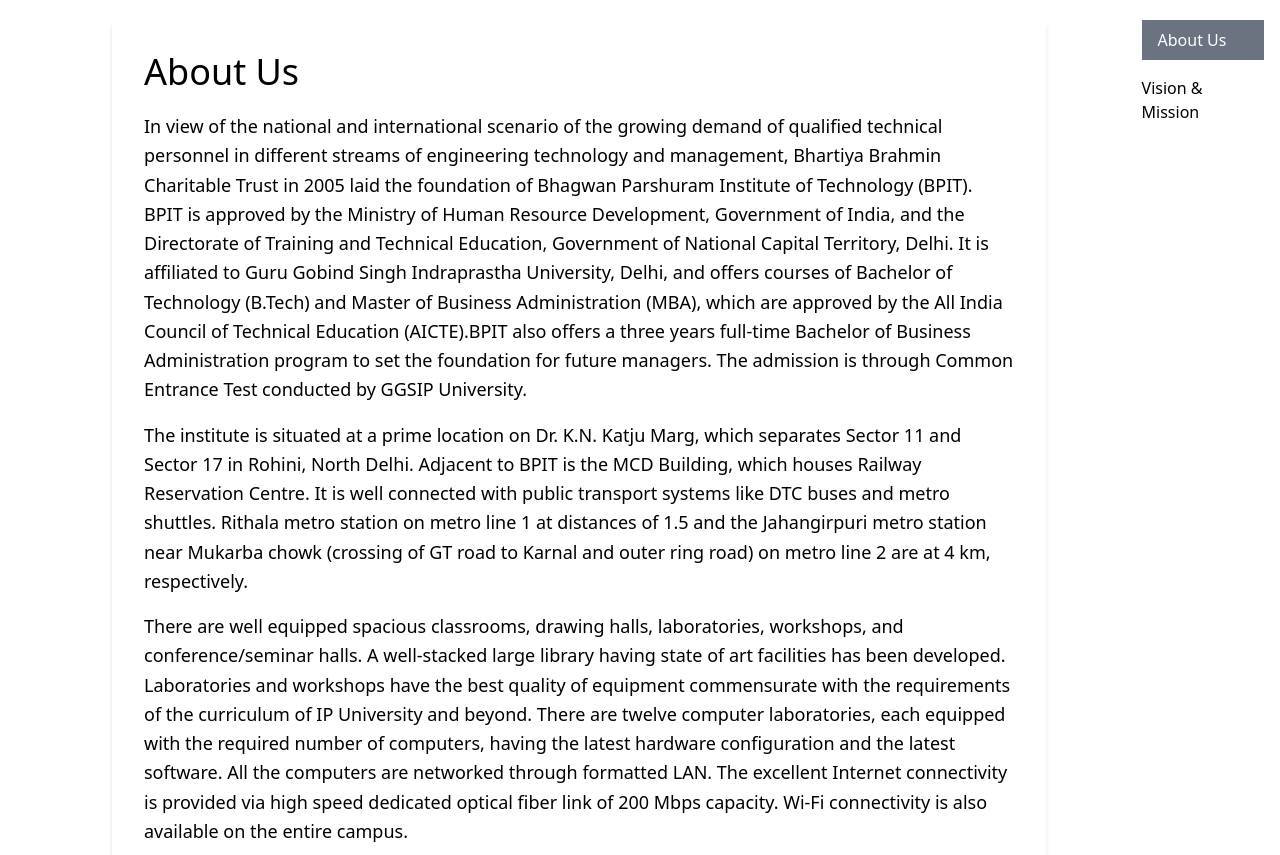
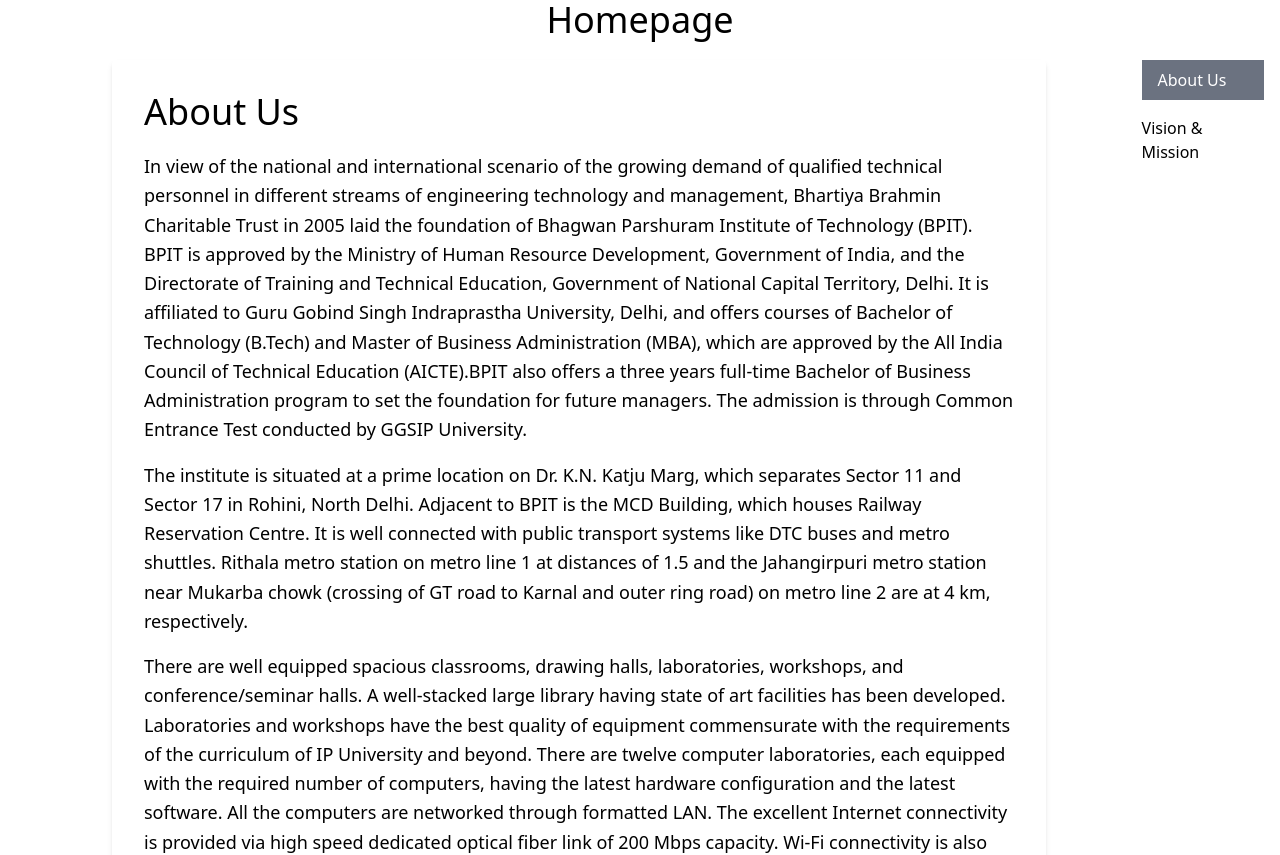
Before and after one commit to tanmayGypt/Alumini_database_frontend, a React (Vite) app: page / in a window 1280 px wide. Shown: the top 855 px of the page. Built offline with nearby package versions, Linux system fonts and the light colour scheme.

Commit message:
done the work

```diff
--- a/src/App.jsx
+++ b/src/App.jsx
@@ -1,11 +1,20 @@
-import React from 'react'
-import About from './components/about'
-const App = () => {
+import "./App.css";
+import AboutUs from "./components/about";
+import { BrowserRouter as Router, Routes, Route } from "react-router-dom";
+function Home() {
+  return <div className="text-4xl text-center">Homepage</div>;
+}
+function App() {
   return (
-    <div>
-     <About />
-    </div>
-  )
+    <>
+      <Router>
+        <Routes>
+          <Route Component={Home} path="/" />
+        </Routes>
+      </Router>
+   <AboutUs/>
+    </>
+  );
 }
 
-export default App
+export default App;
```
Also changed, not shown: src/App.css (added).
